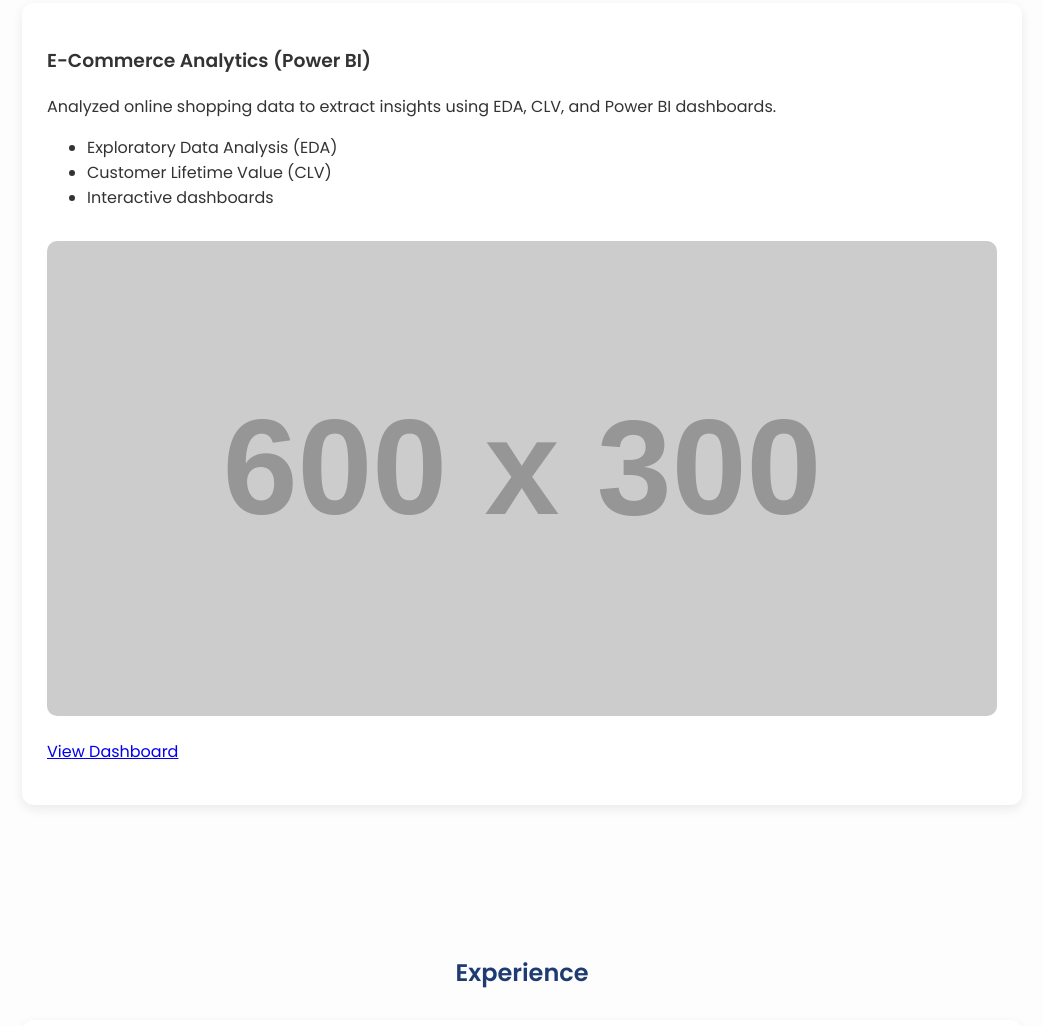
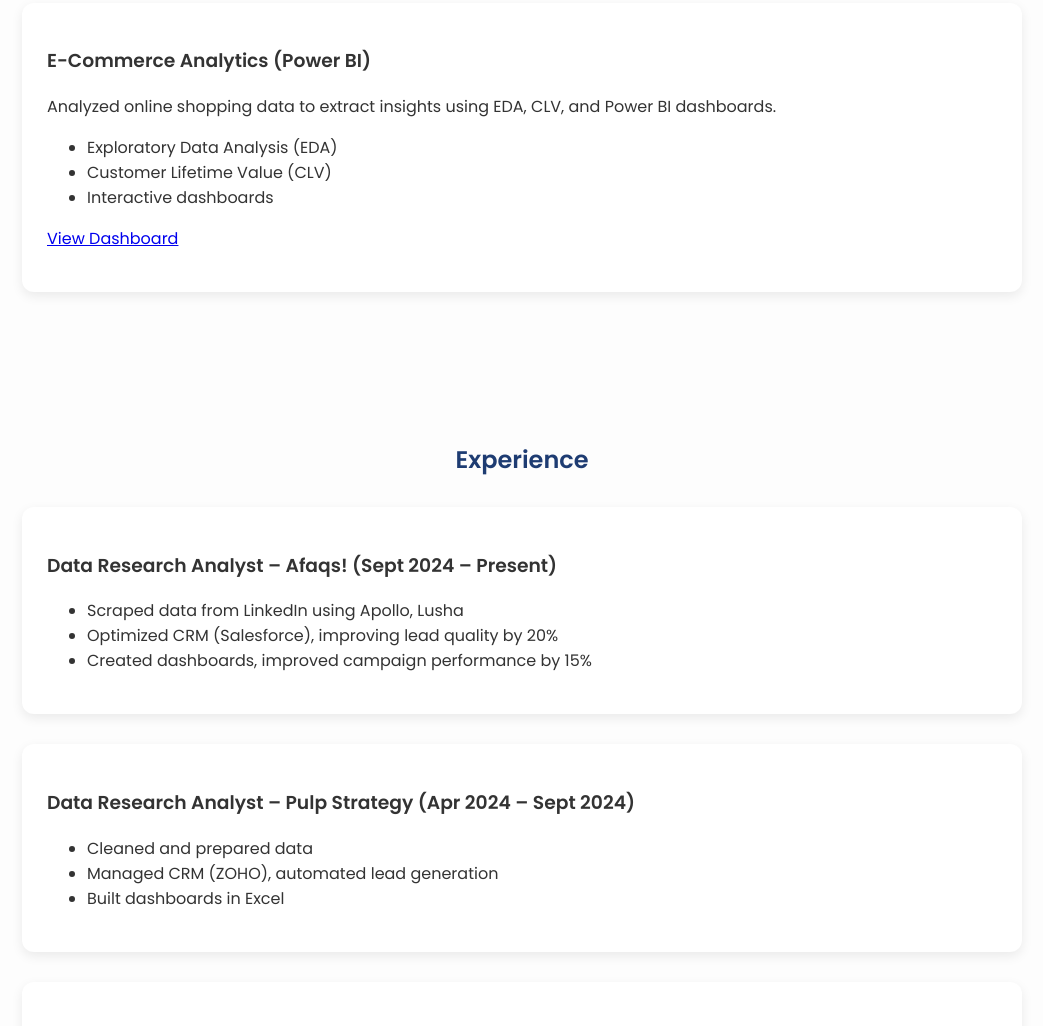
Before and after one commit to Rahulrkkr/Portfolio, a plain HTML site: page index.html in a window 1280 px wide. Shown: the part 741-1767 px from the top of the page, without its empty margins (118-1161 px from the left). Drawn offline with Linux system fonts and the light colour scheme; placeholder pictures from the web are drawn by us.

Commit message:
Update index.html

```diff
--- a/index.html
+++ b/index.html
@@ -147,8 +147,7 @@
           <li>Customer Lifetime Value (CLV)</li>
           <li>Interactive dashboards</li>
         </ul>
-        <img src="https://via.placeholder.com/600x300?text=Project+Screenshot" alt="Project Screenshot">
-        <p><a href="https://public.tableau.com/app/profile/rahul.kumar2075" target="_blank">View Dashboard</a></p>
+                <p><a href="https://public.tableau.com/app/profile/rahul.kumar2075/viz/Staycatin_16848324601250/Dashboard1" target="_blank">View Dashboard</a></p>
       </div>
     </div>
   </section>
```
